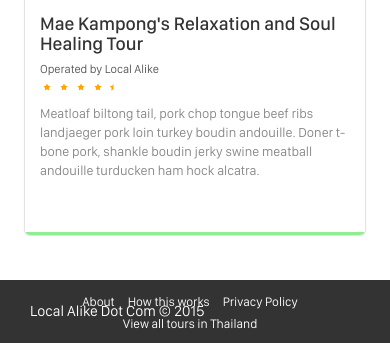
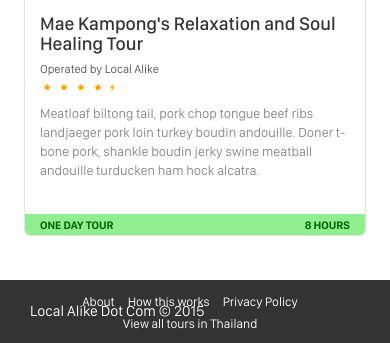
Before and after one commit to lightningthunder/lightningthunder.github.io, a PHP site: page /results.html in a window 390 px wide. Shown: the part 5603-5946 px from the top of the page. Run offline with PHP 8.4, Linux system fonts and the light colour scheme; some libraries are stand-ins or nearby versions.

Commit message:
Mobile styles for card footer

```diff
--- a/css/la_cards.css
+++ b/css/la_cards.css
@@ -729,6 +729,13 @@ span.letter-signs.culture::before
 }
 
 
+@media all and (max-width: 1024px) {
+ 	.card .footer
+ 	{
+ 		bottom: 0px;
+ 	}
+}
+
 @media (max-width: 991px) {
 	.card.review .content
 	{
--- a/css/la_results.css
+++ b/css/la_results.css
@@ -523,6 +523,7 @@ button.btn-default#reset-filters
   text-decoration: none;
 }
 
+
 /* Small devices (tablets, 768px and up) */
 @media (min-width: 768px) and (max-width: 991px) {
 	.card .content p.item_desc
```
